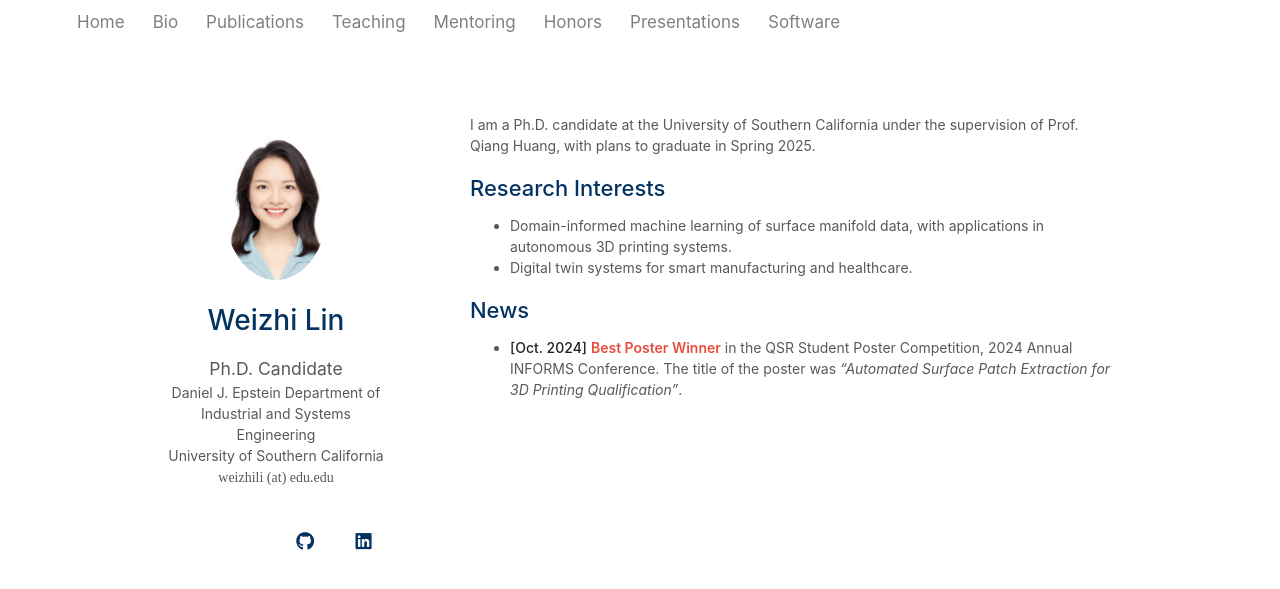
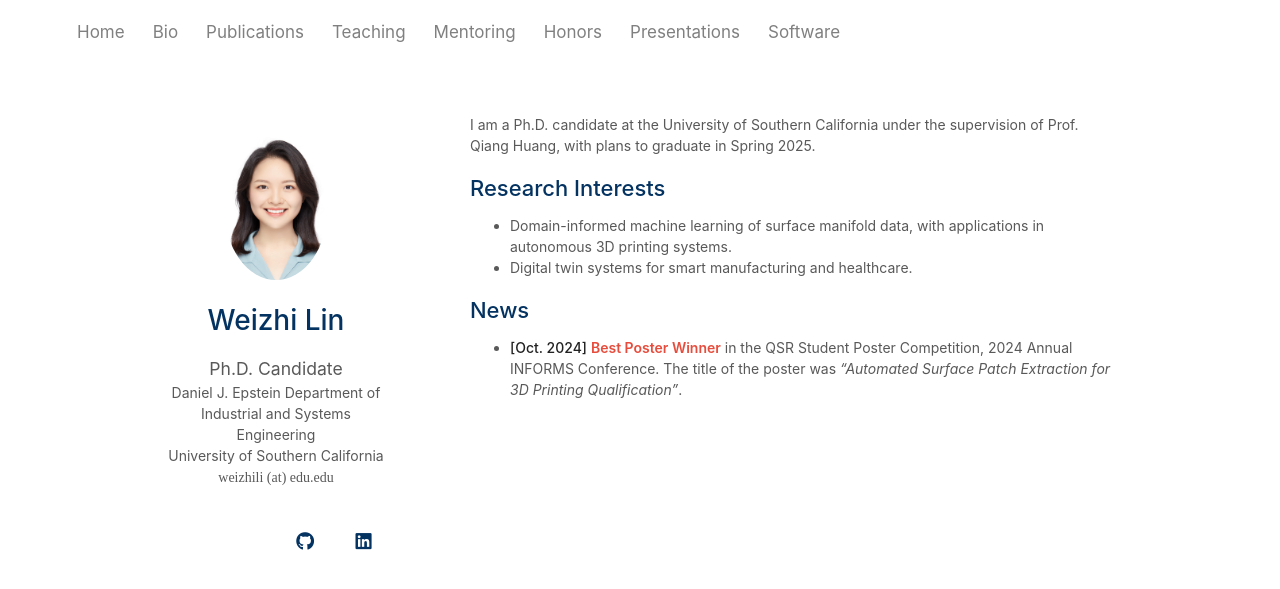
Before and after one commit to weizhi-lin/weizhi-lin.github.io, a Jekyll site: the page built from index.md, in a window 1280 px wide. Shown: the top 589 px of the page. Built offline with Jekyll 4.4.1, drawn with Linux system fonts in a browser that asks for light colours; a style sheet for code colours, icons or effects is not loaded.

Commit message:
Update nav.css

```diff
--- a/assets/css/nav.css
+++ b/assets/css/nav.css
@@ -1,4 +1,4 @@
-/* Fixed top navigation bar */
+ /* Fixed top navigation bar */
 .topnav {
     background-color: #ffffff;
     overflow: hidden;
@@ -9,7 +9,7 @@
     display: flex;
     align-items: center;
     justify-content: space-between;
-    padding: 0; /* 10px;*/
+    padding: 10px 0;
     box-sizing: border-box;
 }
 
@@ -56,7 +56,8 @@
 /* Responsive design adjustments for mobile */
 @media print, screen and (max-width: 960px) {
     .topnav {
-        box-shadow: 0 4px 6px rgba(0, 0, 0, 0.1); /* Adds shadow to the bar only on mobile */
+        box-shadow: 0 2px 5px rgba(0, 0, 0, 0.1); /* Adds shadow to the bar only on mobile */
+        transform: translateX(-10px); /* Moves the bar 10px to the left on mobile */
     }
 
     .topnav #myLinks {
```
